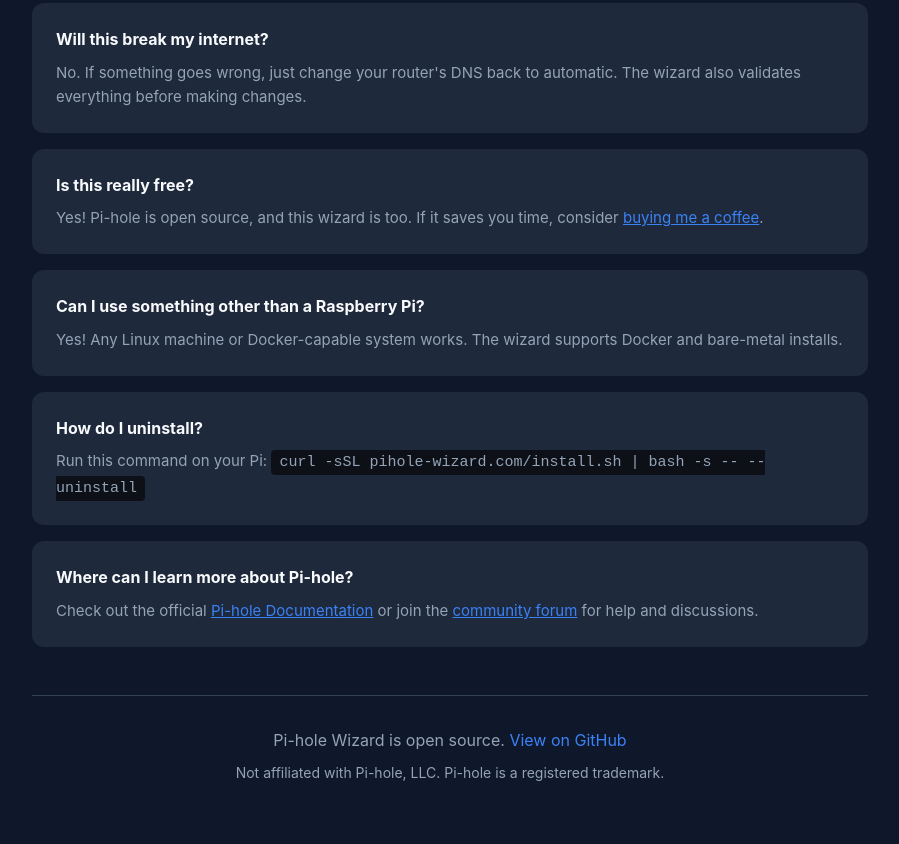
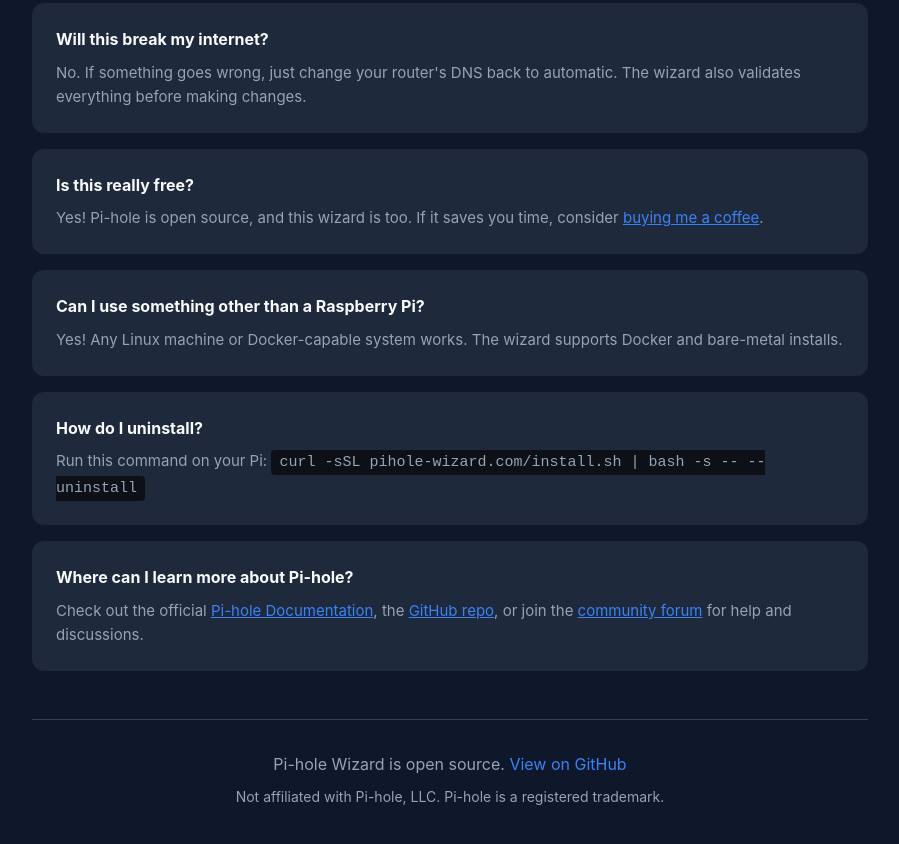
Before and after one commit to AnishJ9/pihole-wizard-web, a plain HTML site: page landing/index.html in a window 1280 px wide. Shown: the part 3490-4334 px from the top of the page, without its empty margins (190-1089 px from the left). Drawn offline with Linux system fonts and the light colour scheme.

Commit message:
Add Pi-hole GitHub repo link

```diff
--- a/landing/index.html
+++ b/landing/index.html
@@ -713,7 +713,7 @@
 
             <div class="faq-item">
                 <h3>Where can I learn more about Pi-hole?</h3>
-                <p>Check out the official <a href="https://docs.pi-hole.net" style="color: var(--primary)">Pi-hole Documentation</a> or join the <a href="https://discourse.pi-hole.net" style="color: var(--primary)">community forum</a> for help and discussions.</p>
+                <p>Check out the official <a href="https://docs.pi-hole.net" style="color: var(--primary)">Pi-hole Documentation</a>, the <a href="https://github.com/pi-hole/pi-hole" style="color: var(--primary)">GitHub repo</a>, or join the <a href="https://discourse.pi-hole.net" style="color: var(--primary)">community forum</a> for help and discussions.</p>
             </div>
         </section>
 
```
